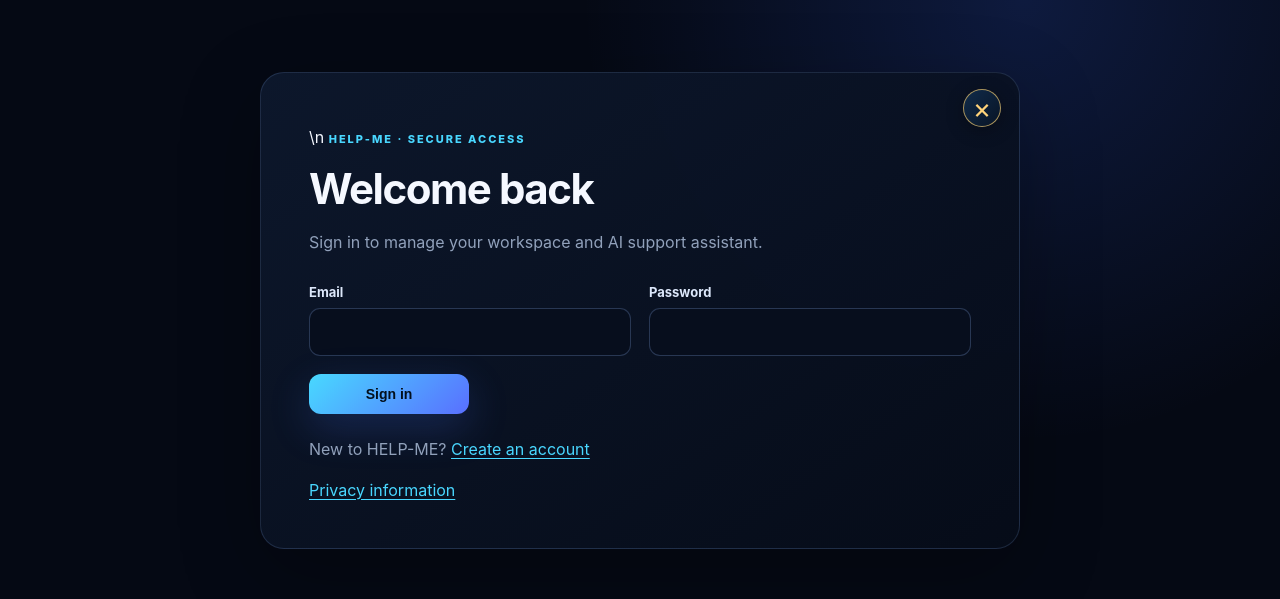
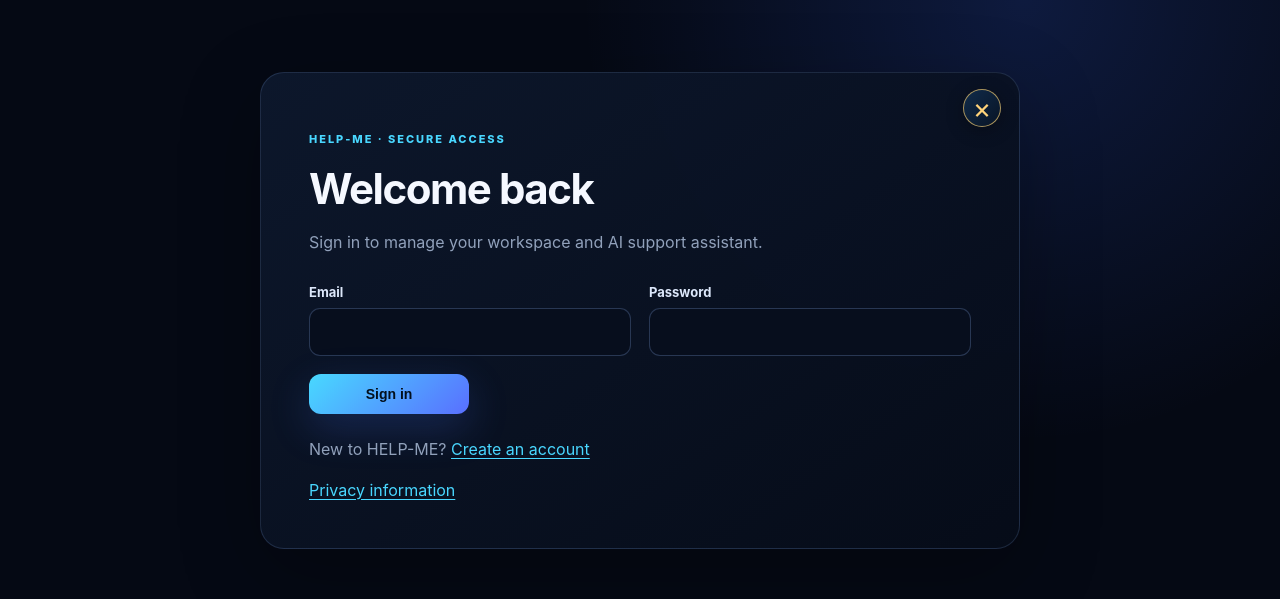
Before and after one commit to saiedahm/HELP-ME-NEW, a Next.js app: page /login in a window 1280 px wide. Shown: the top 599 px of the page. Built offline with nearby package versions, Linux system fonts and the light colour scheme.

Commit message:
fix: remove stray characters from login form markup

```diff
--- a/app/login/page.tsx
+++ b/app/login/page.tsx
@@ -22,7 +22,8 @@ function LoginForm() {
     } catch { setError("Sign in is temporarily unavailable. Please try again."); }
     finally { setLoading(false); }
   }
-  return <section className="panel auth-panel auth-panel-closable">\n    <Link className="auth-close" href="/" aria-label="Close sign in and return home" title="Close">×</Link>
+  return <section className="panel auth-panel auth-panel-closable">
+    <Link className="auth-close" href="/" aria-label="Close sign in and return home" title="Close">×</Link>
     <span className="eyebrow">HELP-ME · SECURE ACCESS</span><h1>Welcome back</h1>
     {search.get("registered") === "1" && <p className="status-message">Your account was created. Sign in to continue.</p>}
     <p>Sign in to manage your workspace and AI support assistant.</p>
```
